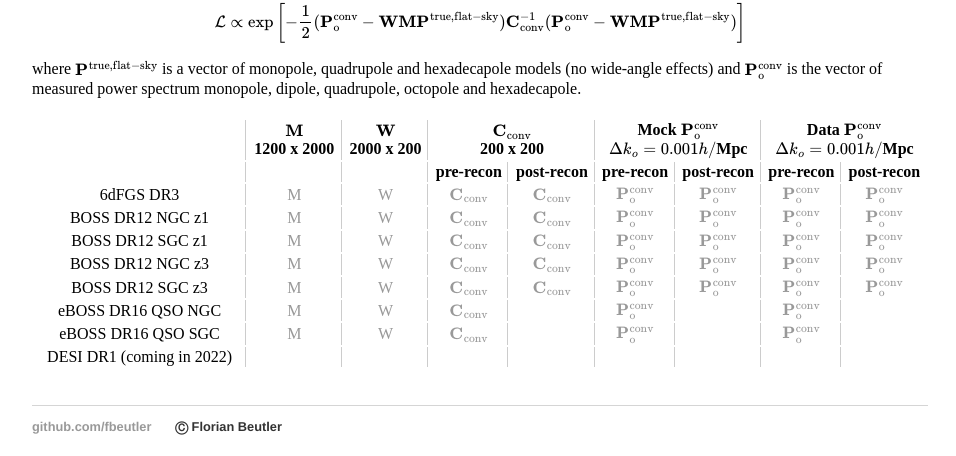
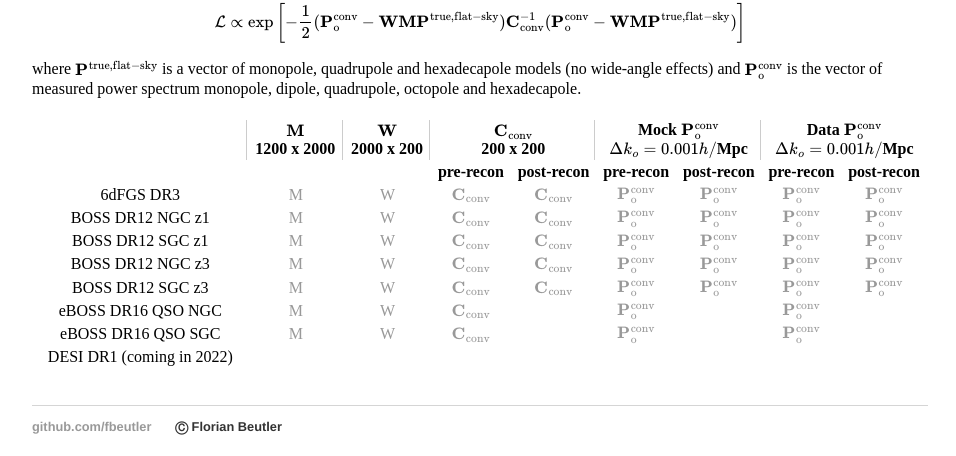
Before and after one commit to fbeutler/fbeutler.github.io, a Jekyll site: the page built from hub/deconv_paper.html, in a window 1280 px wide. Shown: the part 526-982 px from the top of the page, without its empty margins (160-1116 px from the left). Built offline with Jekyll 4.4.1, drawn with Linux system fonts in a browser that asks for light colours.

Commit message:
Update deconv_paper.html

```diff
--- a/hub/deconv_paper.html
+++ b/hub/deconv_paper.html
@@ -46,102 +46,102 @@
     <th colspan="2">Data \(\mathbf{P}^{\rm conv}_{\rm o}\)<br>\(\Delta k_o = 0.001h/\)Mpc</th>
   </tr>
   <tr style="text-align: center">
-    <th style="border-right: 1px solid #ccc;"></th>
-    <th style="border-right: 1px solid #ccc;"></th>
-    <th style="border-right: 1px solid #ccc;"></th>
-    <th style="border-right: 1px solid #ccc;">pre-recon</th>
-    <th style="border-right: 1px solid #ccc;">post-recon</th>
-    <th style="border-right: 1px solid #ccc;">pre-recon</th>
-    <th style="border-right: 1px solid #ccc;">post-recon</th>
-    <th style="border-right: 1px solid #ccc;">pre-recon</th>
+    <th></th>
+    <th></th>
+    <th></th>
+    <th>pre-recon</th>
+    <th>post-recon</th>
+    <th>pre-recon</th>
+    <th>post-recon</th>
+    <th>pre-recon</th>
     <th>post-recon</th>
   </tr>
   <tr style="text-align: center">
-    <td style="border-right: 1px solid #ccc;">6dFGS DR3</td>
-    <td style="border-right: 1px solid #ccc;"><a href="M_6dFGS_DR3_1_1_1_1_1_1200_2000.matrix.gz">M</a></td>
-    <td style="border-right: 1px solid #ccc;"><a href="W_6dFGS_DR3_1_1_1_1_1_10_2000_200.matrix.gz">W</a></td>
-    <td style="border-right: 1px solid #ccc;"><a href="C_600_6dFGS_DR3_1_1_1_1_1_10_200_200.matrix.gz">\(\mathbf{C}_{\rm conv}\)</a></td>
-    <td style="border-right: 1px solid #ccc;"><a href="C_600_6dFGS_DR3_1_1_1_1_1_10_200_200.matrix.gz">\(\mathbf{C}_{\rm conv}\)</a></td>
-    <td style="border-right: 1px solid #ccc;"><a href="X.tar.gz">\(\mathbf{P}^{\rm conv}_{\rm o}\)</a></td>
-    <td style="border-right: 1px solid #ccc;"><a href="X.tar.gz">\(\mathbf{P}^{\rm conv}_{\rm o}\)</a></td>
-    <td style="border-right: 1px solid #ccc;"><a href="X.tar.gz">\(\mathbf{P}^{\rm conv}_{\rm o}\)</a></td>
+    <td>6dFGS DR3</td>
+    <td><a href="M_6dFGS_DR3_1_1_1_1_1_1200_2000.matrix.gz">M</a></td>
+    <td><a href="W_6dFGS_DR3_1_1_1_1_1_10_2000_200.matrix.gz">W</a></td>
+    <td><a href="C_600_6dFGS_DR3_1_1_1_1_1_10_200_200.matrix.gz">\(\mathbf{C}_{\rm conv}\)</a></td>
+    <td><a href="C_600_6dFGS_DR3_1_1_1_1_1_10_200_200.matrix.gz">\(\mathbf{C}_{\rm conv}\)</a></td>
+    <td><a href="X.tar.gz">\(\mathbf{P}^{\rm conv}_{\rm o}\)</a></td>
+    <td><a href="X.tar.gz">\(\mathbf{P}^{\rm conv}_{\rm o}\)</a></td>
+    <td><a href="X.tar.gz">\(\mathbf{P}^{\rm conv}_{\rm o}\)</a></td>
     <td><a href="X.tar.gz">\(\mathbf{P}^{\rm conv}_{\rm o}\)</a></td>
   </tr>
   <tr style="text-align: center">
-    <td style="border-right: 1px solid #ccc;">BOSS DR12 NGC z1</td>
-    <td style="border-right: 1px solid #ccc;"><a href="M_BOSS_DR12_NGC_z1_V6C_1_1_1_1_1_1200_2000.matrix.gz">M</a></td>
-    <td style="border-right: 1px solid #ccc;"><a href="W_BOSS_DR12_NGC_z1_V6C_1_1_1_1_1_10_2000_200.matrix.gz">W</a></td>
-    <td style="border-right: 1px solid #ccc;"><a href="C_2048_BOSS_DR12_NGC_z1_V6C_1_1_1_1_1_10_200_200.matrix.gz">\(\mathbf{C}_{\rm conv}\)</a></td>
-    <td style="border-right: 1px solid #ccc;"><a href="C_2048_BOSS_DR12_NGC_z1_V6C_1_1_1_1_1_10_200_200.matrix.gz">\(\mathbf{C}_{\rm conv}\)</a></td>
-    <td style="border-right: 1px solid #ccc;"><a href="X.tar.gz">\(\mathbf{P}^{\rm conv}_{\rm o}\)</a></td>
-    <td style="border-right: 1px solid #ccc;"><a href="X.tar.gz">\(\mathbf{P}^{\rm conv}_{\rm o}\)</a></td>
-    <td style="border-right: 1px solid #ccc;"><a href="X.tar.gz">\(\mathbf{P}^{\rm conv}_{\rm o}\)</a></td>
+    <td>BOSS DR12 NGC z1</td>
+    <td><a href="M_BOSS_DR12_NGC_z1_V6C_1_1_1_1_1_1200_2000.matrix.gz">M</a></td>
+    <td><a href="W_BOSS_DR12_NGC_z1_V6C_1_1_1_1_1_10_2000_200.matrix.gz">W</a></td>
+    <td><a href="C_2048_BOSS_DR12_NGC_z1_V6C_1_1_1_1_1_10_200_200.matrix.gz">\(\mathbf{C}_{\rm conv}\)</a></td>
+    <td><a href="C_2048_BOSS_DR12_NGC_z1_V6C_1_1_1_1_1_10_200_200.matrix.gz">\(\mathbf{C}_{\rm conv}\)</a></td>
+    <td><a href="X.tar.gz">\(\mathbf{P}^{\rm conv}_{\rm o}\)</a></td>
+    <td><a href="X.tar.gz">\(\mathbf{P}^{\rm conv}_{\rm o}\)</a></td>
+    <td><a href="X.tar.gz">\(\mathbf{P}^{\rm conv}_{\rm o}\)</a></td>
     <td><a href="X.tar.gz">\(\mathbf{P}^{\rm conv}_{\rm o}\)</a></td>
   </tr>
   <tr style="text-align: center">
-    <td style="border-right: 1px solid #ccc;">BOSS DR12 SGC z1</td>
-    <td style="border-right: 1px solid #ccc;"><a href="M_BOSS_DR12_SGC_z1_V6C_1_1_1_1_1_1200_2000.matrix.gz">M</a></td>
-    <td style="border-right: 1px solid #ccc;"><a href="W_BOSS_DR12_SGC_z1_V6C_1_1_1_1_1_10_2000_200.matrix.gz">W</a></td>
-    <td style="border-right: 1px solid #ccc;"><a href="C_2048_BOSS_DR12_SGC_z1_V6C_1_1_1_1_1_10_200_200.matrix.gz">\(\mathbf{C}_{\rm conv}\)</a></td>
-    <td style="border-right: 1px solid #ccc;"><a href="C_2048_BOSS_DR12_SGC_z1_V6C_1_1_1_1_1_10_200_200.matrix.gz">\(\mathbf{C}_{\rm conv}\)</a></td>
-    <td style="border-right: 1px solid #ccc;"><a href="X.tar.gz">\(\mathbf{P}^{\rm conv}_{\rm o}\)</a></td>
-    <td style="border-right: 1px solid #ccc;"><a href="X.tar.gz">\(\mathbf{P}^{\rm conv}_{\rm o}\)</a></td>
-    <td style="border-right: 1px solid #ccc;"><a href="X.tar.gz">\(\mathbf{P}^{\rm conv}_{\rm o}\)</a></td>
+    <td>BOSS DR12 SGC z1</td>
+    <td><a href="M_BOSS_DR12_SGC_z1_V6C_1_1_1_1_1_1200_2000.matrix.gz">M</a></td>
+    <td><a href="W_BOSS_DR12_SGC_z1_V6C_1_1_1_1_1_10_2000_200.matrix.gz">W</a></td>
+    <td><a href="C_2048_BOSS_DR12_SGC_z1_V6C_1_1_1_1_1_10_200_200.matrix.gz">\(\mathbf{C}_{\rm conv}\)</a></td>
+    <td><a href="C_2048_BOSS_DR12_SGC_z1_V6C_1_1_1_1_1_10_200_200.matrix.gz">\(\mathbf{C}_{\rm conv}\)</a></td>
+    <td><a href="X.tar.gz">\(\mathbf{P}^{\rm conv}_{\rm o}\)</a></td>
+    <td><a href="X.tar.gz">\(\mathbf{P}^{\rm conv}_{\rm o}\)</a></td>
+    <td><a href="X.tar.gz">\(\mathbf{P}^{\rm conv}_{\rm o}\)</a></td>
     <td><a href="X.tar.gz">\(\mathbf{P}^{\rm conv}_{\rm o}\)</a></td>
   </tr>
   <tr style="text-align: center">
-    <td style="border-right: 1px solid #ccc;">BOSS DR12 NGC z3</td>
-    <td style="border-right: 1px solid #ccc;"><a href="M_BOSS_DR12_NGC_z3_V6C_1_1_1_1_1_1200_2000.matrix.gz">M</a></td>
-    <td style="border-right: 1px solid #ccc;"><a href="W_BOSS_DR12_NGC_z3_V6C_1_1_1_1_1_10_2000_200.matrix.gz">W</a></td>
-    <td style="border-right: 1px solid #ccc;"><a href="C_2048_BOSS_DR12_NGC_z3_V6C_1_1_1_1_1_10_200_200.matrix.gz">\(\mathbf{C}_{\rm conv}\)</a></td>
-    <td style="border-right: 1px solid #ccc;"><a href="C_2048_BOSS_DR12_NGC_z3_V6C_1_1_1_1_1_10_200_200.matrix.gz">\(\mathbf{C}_{\rm conv}\)</a></td>
-    <td style="border-right: 1px solid #ccc;"><a href="X.tar.gz">\(\mathbf{P}^{\rm conv}_{\rm o}\)</a></td>
-    <td style="border-right: 1px solid #ccc;"><a href="X.tar.gz">\(\mathbf{P}^{\rm conv}_{\rm o}\)</a></td>
-    <td style="border-right: 1px solid #ccc;"><a href="X.tar.gz">\(\mathbf{P}^{\rm conv}_{\rm o}\)</a></td>
+    <td>BOSS DR12 NGC z3</td>
+    <td><a href="M_BOSS_DR12_NGC_z3_V6C_1_1_1_1_1_1200_2000.matrix.gz">M</a></td>
+    <td><a href="W_BOSS_DR12_NGC_z3_V6C_1_1_1_1_1_10_2000_200.matrix.gz">W</a></td>
+    <td><a href="C_2048_BOSS_DR12_NGC_z3_V6C_1_1_1_1_1_10_200_200.matrix.gz">\(\mathbf{C}_{\rm conv}\)</a></td>
+    <td><a href="C_2048_BOSS_DR12_NGC_z3_V6C_1_1_1_1_1_10_200_200.matrix.gz">\(\mathbf{C}_{\rm conv}\)</a></td>
+    <td><a href="X.tar.gz">\(\mathbf{P}^{\rm conv}_{\rm o}\)</a></td>
+    <td><a href="X.tar.gz">\(\mathbf{P}^{\rm conv}_{\rm o}\)</a></td>
+    <td><a href="X.tar.gz">\(\mathbf{P}^{\rm conv}_{\rm o}\)</a></td>
     <td><a href="X.tar.gz">\(\mathbf{P}^{\rm conv}_{\rm o}\)</a></td>
   </tr>
   <tr style="text-align: center">
-    <td style="border-right: 1px solid #ccc;">BOSS DR12 SGC z3</td>
-    <td style="border-right: 1px solid #ccc;"><a href="M_BOSS_DR12_SGC_z3_V6C_1_1_1_1_1_1200_2000.matrix.gz">M</a></td>
-    <td style="border-right: 1px solid #ccc;"><a href="W_BOSS_DR12_SGC_z3_V6C_1_1_1_1_1_10_2000_200.matrix.gz">W</a></td>
-    <td style="border-right: 1px solid #ccc;"><a href="C_2048_BOSS_DR12_SGC_z3_V6C_1_1_1_1_1_10_200_200.matrix.gz">\(\mathbf{C}_{\rm conv}\)</a></td>
-    <td style="border-right: 1px solid #ccc;"><a href="C_2048_BOSS_DR12_SGC_z3_V6C_1_1_1_1_1_10_200_200.matrix.gz">\(\mathbf{C}_{\rm conv}\)</a></td>
-    <td style="border-right: 1px solid #ccc;"><a href="X.tar.gz">\(\mathbf{P}^{\rm conv}_{\rm o}\)</a></td>
-    <td style="border-right: 1px solid #ccc;"><a href="X.tar.gz">\(\mathbf{P}^{\rm conv}_{\rm o}\)</a></td>
-    <td style="border-right: 1px solid #ccc;"><a href="X.tar.gz">\(\mathbf{P}^{\rm conv}_{\rm o}\)</a></td>
+    <td>BOSS DR12 SGC z3</td>
+    <td><a href="M_BOSS_DR12_SGC_z3_V6C_1_1_1_1_1_1200_2000.matrix.gz">M</a></td>
+    <td><a href="W_BOSS_DR12_SGC_z3_V6C_1_1_1_1_1_10_2000_200.matrix.gz">W</a></td>
+    <td><a href="C_2048_BOSS_DR12_SGC_z3_V6C_1_1_1_1_1_10_200_200.matrix.gz">\(\mathbf{C}_{\rm conv}\)</a></td>
+    <td><a href="C_2048_BOSS_DR12_SGC_z3_V6C_1_1_1_1_1_10_200_200.matrix.gz">\(\mathbf{C}_{\rm conv}\)</a></td>
+    <td><a href="X.tar.gz">\(\mathbf{P}^{\rm conv}_{\rm o}\)</a></td>
+    <td><a href="X.tar.gz">\(\mathbf{P}^{\rm conv}_{\rm o}\)</a></td>
+    <td><a href="X.tar.gz">\(\mathbf{P}^{\rm conv}_{\rm o}\)</a></td>
     <td><a href="X.tar.gz">\(\mathbf{P}^{\rm conv}_{\rm o}\)</a></td>
   </tr>
   <tr style="text-align: center">
-    <td style="border-right: 1px solid #ccc;">eBOSS DR16 QSO NGC</td>
-    <td style="border-right: 1px solid #ccc;"><a href="M_eBOSS_DR16_QSO_NGC_1_1_1_1_1_1200_2000.matrix.gz">M</a></td>
-    <td style="border-right: 1px solid #ccc;"><a href="W_eBOSS_DR16_QSO_NGC_1_1_1_1_1_10_2000_200.matrix.gz">W</a></td>
-    <td style="border-right: 1px solid #ccc;"><a href="C_1000_eBOSS_DR16_QSO_NGC_1_1_1_1_1_10_200_200.matrix.gz">\(\mathbf{C}_{\rm conv}\)</a></td>
-    <td style="border-right: 1px solid #ccc;"></td>
-    <td style="border-right: 1px solid #ccc;"><a href="X.tar.gz">\(\mathbf{P}^{\rm conv}_{\rm o}\)</a></td>
-    <td style="border-right: 1px solid #ccc;"></td>
-    <td style="border-right: 1px solid #ccc;"><a href="X.tar.gz">\(\mathbf{P}^{\rm conv}_{\rm o}\)</a></td>
+    <td>eBOSS DR16 QSO NGC</td>
+    <td><a href="M_eBOSS_DR16_QSO_NGC_1_1_1_1_1_1200_2000.matrix.gz">M</a></td>
+    <td><a href="W_eBOSS_DR16_QSO_NGC_1_1_1_1_1_10_2000_200.matrix.gz">W</a></td>
+    <td><a href="C_1000_eBOSS_DR16_QSO_NGC_1_1_1_1_1_10_200_200.matrix.gz">\(\mathbf{C}_{\rm conv}\)</a></td>
+    <td></td>
+    <td><a href="X.tar.gz">\(\mathbf{P}^{\rm conv}_{\rm o}\)</a></td>
+    <td></td>
+    <td><a href="X.tar.gz">\(\mathbf{P}^{\rm conv}_{\rm o}\)</a></td>
     <td></td>
   </tr>
   <tr style="text-align: center">
-    <td style="border-right: 1px solid #ccc;">eBOSS DR16 QSO SGC</td>
-    <td style="border-right: 1px solid #ccc;"><a href="M_eBOSS_DR16_QSO_SGC_1_1_1_1_1_1200_2000.matrix.gz">M</a></td>
-    <td style="border-right: 1px solid #ccc;"><a href="W_eBOSS_DR16_QSO_SGC_1_1_1_1_1_10_2000_200.matrix.gz">W</a></td>
-    <td style="border-right: 1px solid #ccc;"><a href="C_1000_eBOSS_DR16_QSO_SGC_1_1_1_1_1_10_200_200.matrix.gz">\(\mathbf{C}_{\rm conv}\)</a></td>
-    <td style="border-right: 1px solid #ccc;"></td>
-    <td style="border-right: 1px solid #ccc;"><a href="X.tar.gz">\(\mathbf{P}^{\rm conv}_{\rm o}\)</a></td>
-    <td style="border-right: 1px solid #ccc;"></td>
-    <td style="border-right: 1px solid #ccc;"><a href="X.tar.gz">\(\mathbf{P}^{\rm conv}_{\rm o}\)</a></td>
+    <td>eBOSS DR16 QSO SGC</td>
+    <td><a href="M_eBOSS_DR16_QSO_SGC_1_1_1_1_1_1200_2000.matrix.gz">M</a></td>
+    <td><a href="W_eBOSS_DR16_QSO_SGC_1_1_1_1_1_10_2000_200.matrix.gz">W</a></td>
+    <td><a href="C_1000_eBOSS_DR16_QSO_SGC_1_1_1_1_1_10_200_200.matrix.gz">\(\mathbf{C}_{\rm conv}\)</a></td>
+    <td></td>
+    <td><a href="X.tar.gz">\(\mathbf{P}^{\rm conv}_{\rm o}\)</a></td>
+    <td></td>
+    <td><a href="X.tar.gz">\(\mathbf{P}^{\rm conv}_{\rm o}\)</a></td>
     <td></td>
   </tr>
   <tr style="text-align: center">
-    <td style="border-right: 1px solid #ccc;">DESI DR1 (coming in 2022)</td>
-    <td style="border-right: 1px solid #ccc;"></td>
-    <td style="border-right: 1px solid #ccc;"></td>
-    <td style="border-right: 1px solid #ccc;"></td>
-    <td style="border-right: 1px solid #ccc;"></td>
-    <td style="border-right: 1px solid #ccc;"></td>
-    <td style="border-right: 1px solid #ccc;"></td>
-    <td style="border-right: 1px solid #ccc;"></td>
+    <td>DESI DR1 (coming in 2022)</td>
+    <td></td>
+    <td></td>
+    <td></td>
+    <td></td>
+    <td></td>
+    <td></td>
+    <td></td>
     <td></td>
   </tr>
 </table><br>
```
